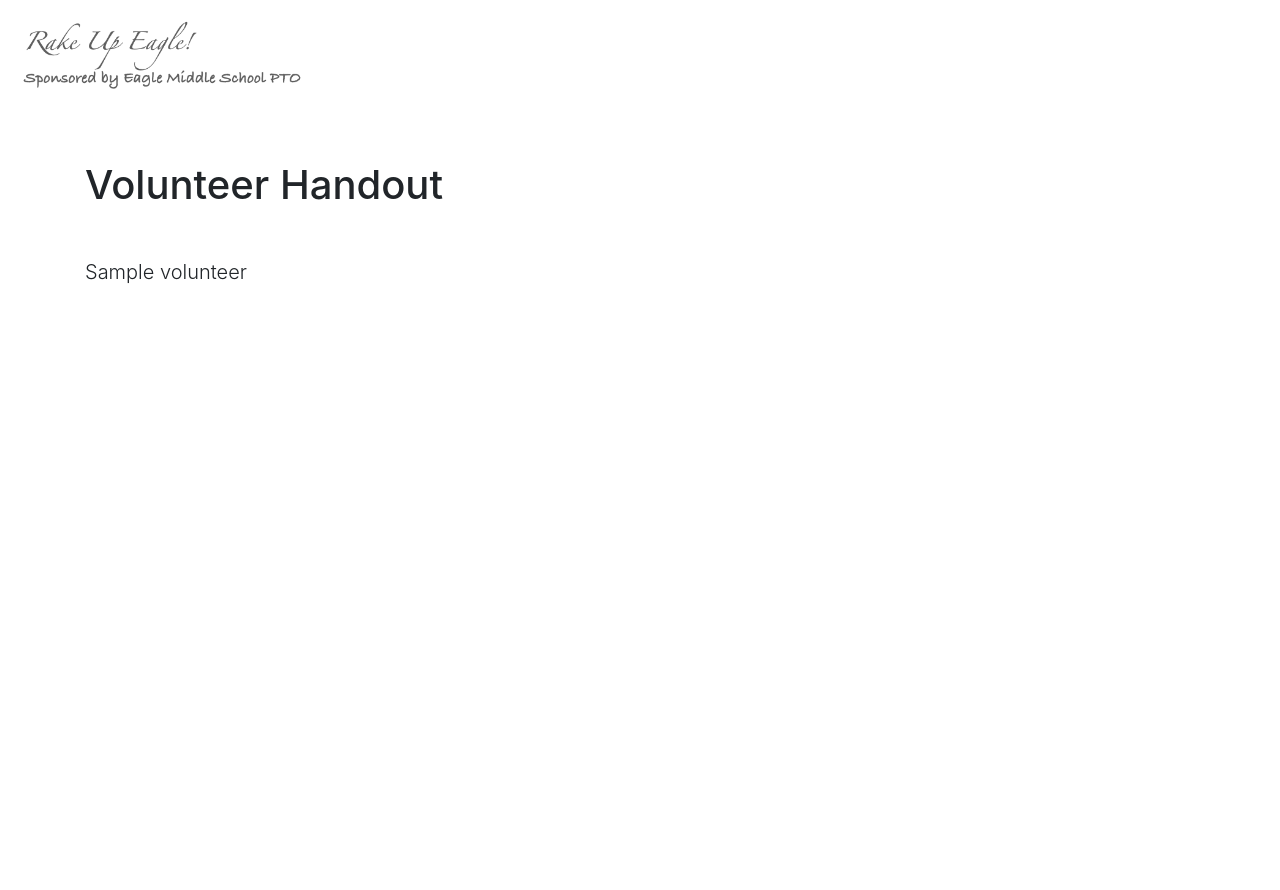
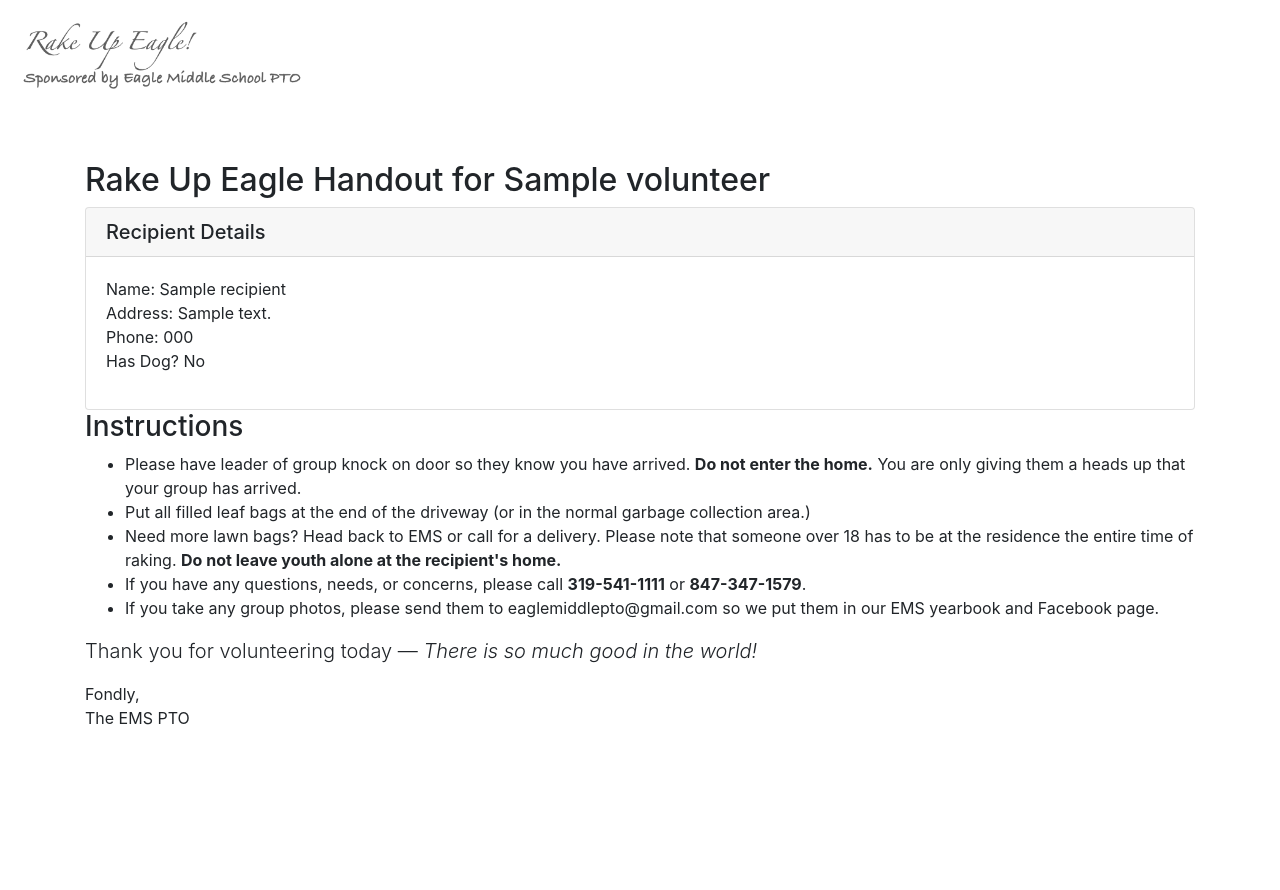
Before and after one commit to rakeupeagle/rakeupeagle, a Django app: template project/app/templates/app/handout.html in a window 1280 px wide. Before the commit the page ends 284 px from the top, so only its background shows below. Run offline with Django 3.2, Linux system fonts and the light colour scheme; the template is opened without the code that fills it: most values are stand-ins (such as "Sample title", 1, 10 or a date in 2020); some libraries are stand-ins or nearby versions.

Commit message:
Template basics

```diff
--- a/project/app/templates/app/handout.html
+++ b/project/app/templates/app/handout.html
@@ -3,17 +3,62 @@
 {% load bootstrap4 %}
 {% load humanize %}
 
-{% block title %}Volunteer Handout{% endblock title %}
-{% block header %}Volunteer Handout{% endblock header %}
+{% block title %}Volunteer Handout for {{volunteer.name}}{% endblock title %}
 
 {% block content %}
 
   <section>
-    <p class='lead'>
-      {{volunteer}}
-    </p>
+    <h2>Rake Up Eagle Handout for {{volunteer.name}}</h2>
   </section>
   <section>
+    <div class='card'>
+      <h5 class='card-header'>
+        Recipient Details
+      </h5>
+      <div class='card-body'>
+        <div class='card-text'>
+          <ul class='list-unstyled'>
+            <li>Name: {{recipient.name}}</li>
+            <li>Address: {{recipient.address}}</li>
+            <li>Phone: {{recipient.phone}}</li>
+            <li>Has Dog? {{recipient.is_dog|yesno|title}}</li>
+          </ul>
+        </div>
+      </div>
+    </div>
+  </section>
+  <section>
+    <h3>Instructions</h3>
+    <ul class='list-styled'>
+    <li>
+      Please have leader of group knock on door so they know you have arrived.   <strong>Do not enter the home.</strong>  You are only giving them a heads up that your group has arrived.
+    </li>
+    <li>
+      Put all filled leaf bags at the end of the driveway (or in the normal garbage collection area.)
+    </li>
+    <li>
+      Need more lawn bags?   Head back to EMS or call for a delivery.    Please note that someone over 18 has to be at the residence the entire time of raking.  <strong>Do not leave youth alone at the recipient's home.</strong>
+    </li>
+    <li>
+      If you have any questions, needs, or concerns, please call <strong>319-541-1111</strong> or <strong>847-347-1579</strong>.
+    </li>
+    <li>
+      If you take any group photos, please send them to eaglemiddlepto@gmail.com so we put them in our EMS yearbook and Facebook page.
+    </li>
+    {% if recipient.is_dog %}
+      <li>
+        The recipient's dog should be inside the entire time your group is there and all poop should be cleaned up.   If you see any animal waste, please leave and head back to EMS for a different assignment.
+      </li>
+    {% endif %}
+  </section>
+  <section>
+    <p class='lead'>
+      Thank you for volunteering today &mdash; <em>There is so much good in the world!</em>
+    </p>
+    <p>
+      Fondly, <br>
+      The EMS PTO
+    </p>
   </section>
 
 {% endblock content %}
--- a/project/app/views.py
+++ b/project/app/views.py
@@ -66,6 +66,7 @@ def handout(request, volunteer_id):
         'app/handout.html',
         context={
             'volunteer': volunteer,
+            'recipient': volunteer.recipient,
         }
     )
 
```
